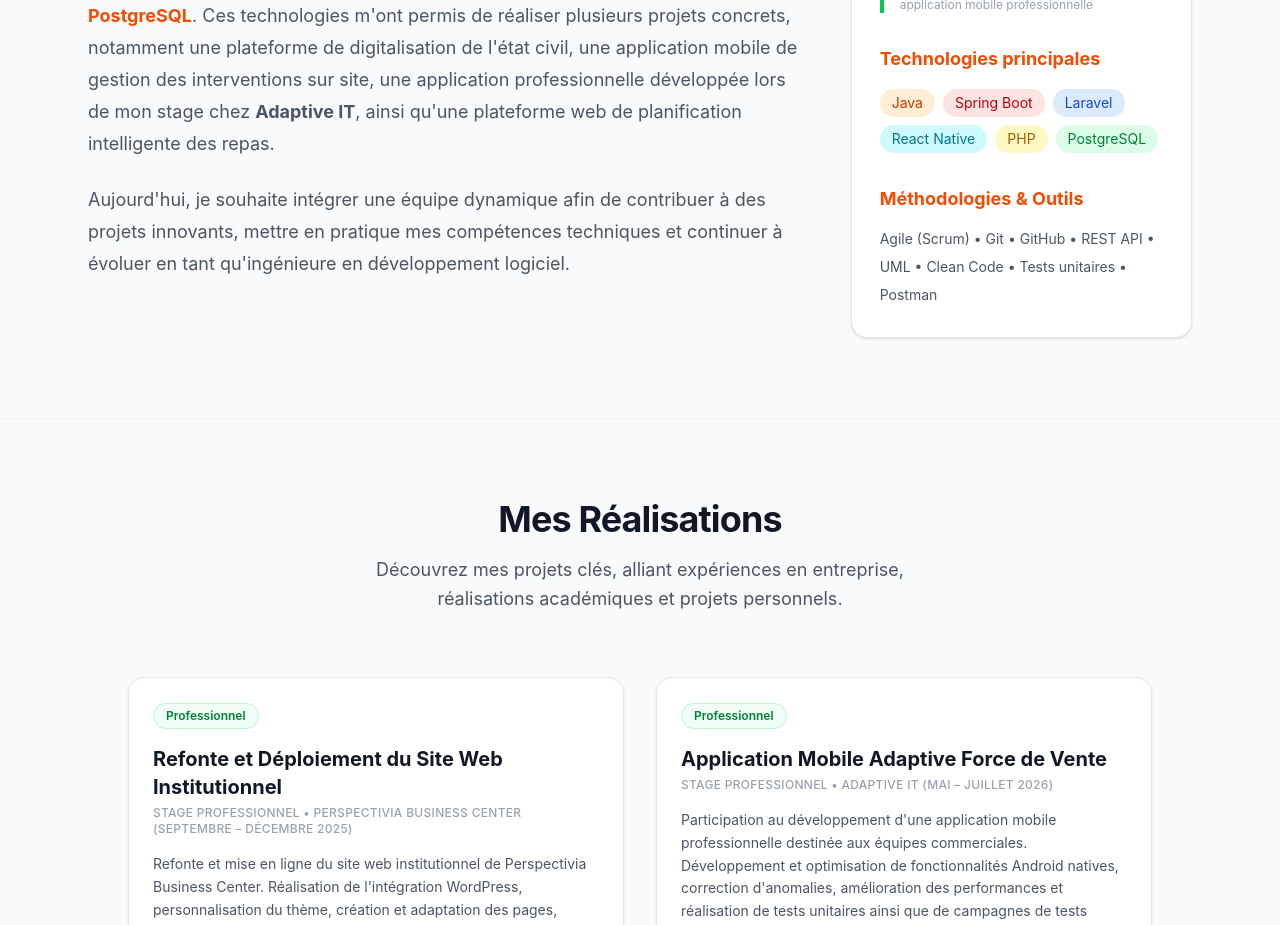
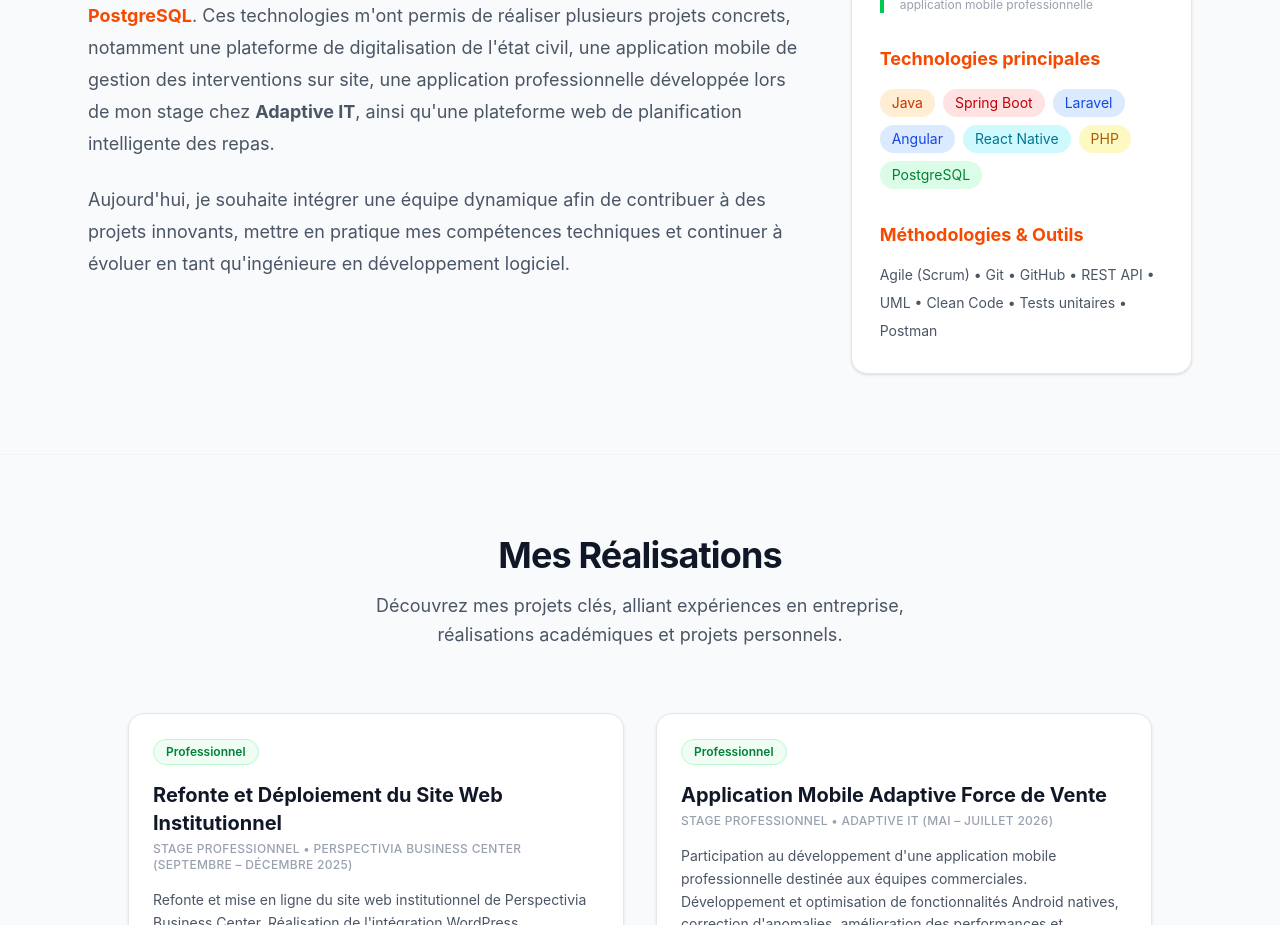
Before and after one commit to Soda17/MonPortfolio, a React (Vite) app: page / in a window 1280 px wide. Shown: the part 1400-2325 px from the top of the page. Built offline with nearby package versions, Linux system fonts and the light colour scheme.

Commit message:
modifications

```diff
--- a/src/components/About.tsx
+++ b/src/components/About.tsx
@@ -133,6 +133,9 @@ function About() {
                 <span className="bg-blue-100 text-blue-700 px-3 py-1 rounded-full text-sm">
                   Laravel
                 </span>
+                <span className="bg-blue-100 text-blue-700 px-3 py-1 rounded-full text-sm">
+                  Angular
+                </span>
 
                 <span className="bg-cyan-100 text-cyan-700 px-3 py-1 rounded-full text-sm">
                   React Native
```
